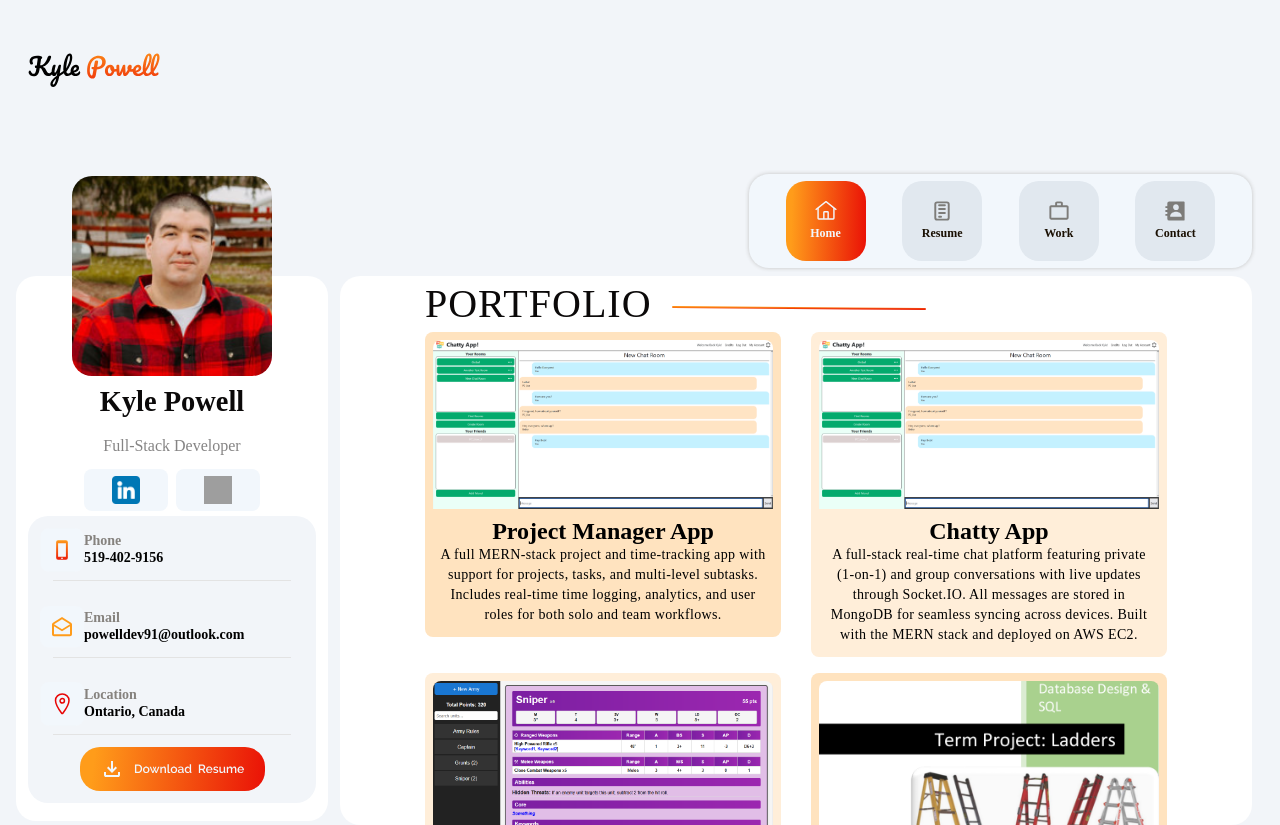
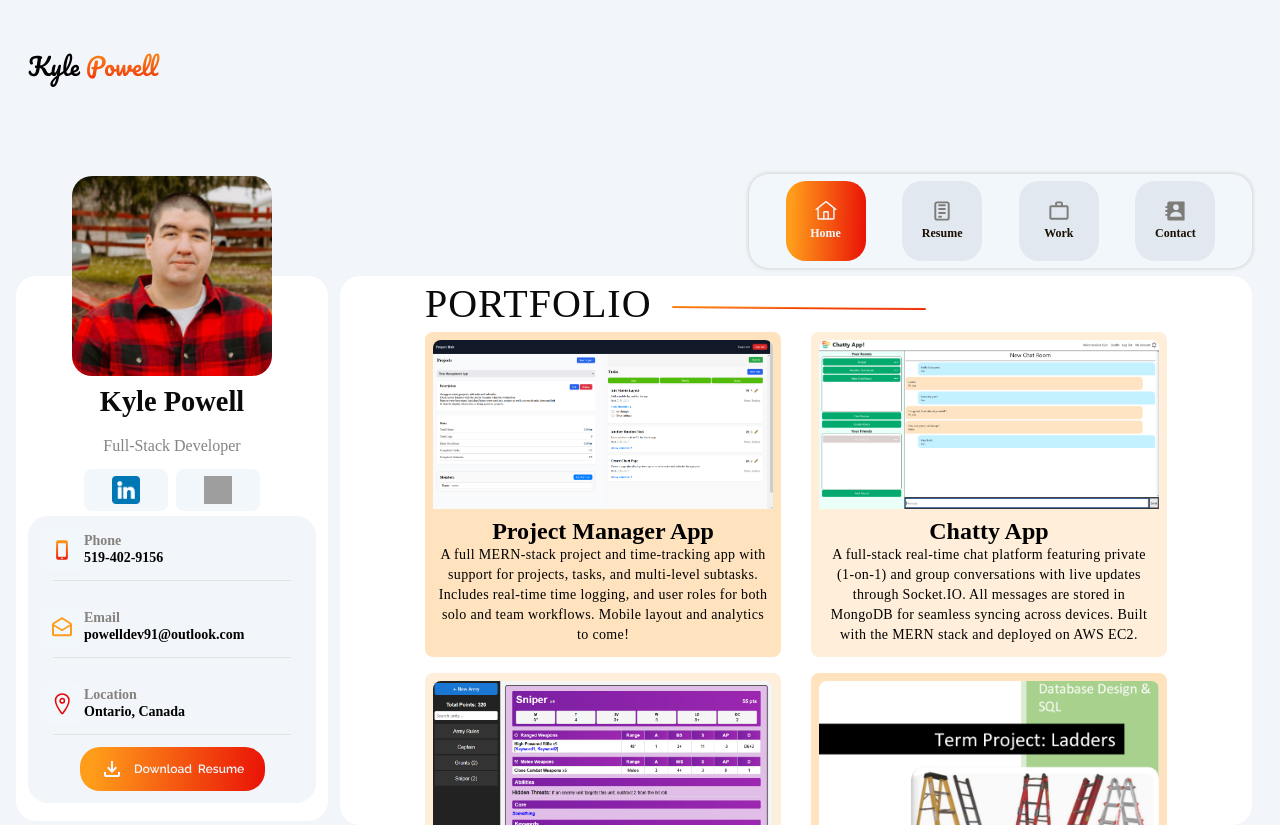
Before and after one commit to KyleP55/ReactResumeWebsite, a React (Create React App) app: page /work in a window 1280 px wide. Built offline with nearby package versions, Linux system fonts and the light colour scheme; grey boxes are pictures that could not be loaded.

Commit message:
projectManager update

```diff
--- a/src/pages/Work.js
+++ b/src/pages/Work.js
@@ -6,12 +6,9 @@ import $ from "jquery";
 import setBodyHeight from "../utility/setBodyHeight";
 import ChattyAppIcon from "../images/ChattyAppSS.png"
 import DbProjectTN from "../images/dbProjectTN.png";
-import RRCTN from "../images/RRCTN.png";
 import AATN from "../images/ArmyAppTN.png";
-import GLTN from "../images/GoalListTN.png";
-import MNGTN from "../images/MobileNumberGameTN.png";
-import MFATN from "../images/MobileFoodAppTN.png";
-import MFTN from "../images/MobileFeatsTN.png";
+import ProjectManagerTN from "../images/ProjectManagerTN.png";
+
 
 import WorkSection from "../components/WorkSection";
 import Line from "../images/line.svg";
@@ -20,9 +17,9 @@ import dbPDF from "../files/dbProject.pdf";
 
 const workInfo = [
     {
-        img: ChattyAppIcon,
+        img: ProjectManagerTN,
         title: "Project Manager App",
-        description: "A full MERN-stack project and time-tracking app with support for projects, tasks, and multi-level subtasks. Includes real-time time logging, analytics, and user roles for both solo and team workflows.",
+        description: "A full MERN-stack project and time-tracking app with support for projects, tasks, and multi-level subtasks. Includes real-time time logging, and user roles for both solo and team workflows. Mobile layout and analytics to come!",
         link: "projectManager.kyle-p.dev"
     },
     {
```
Also changed, not shown: src/images/ProjectManagerTN.png (added).
